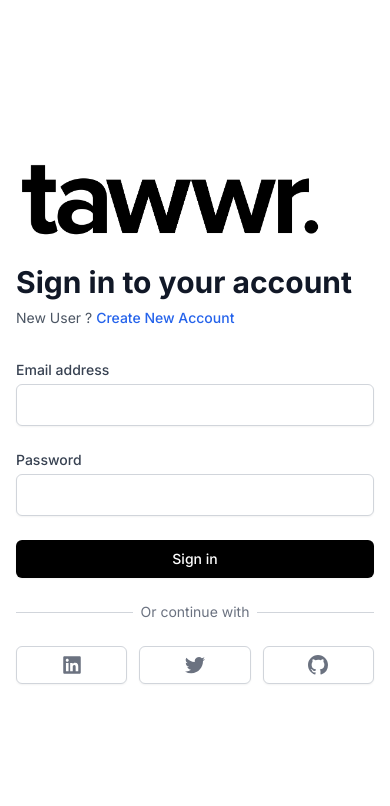
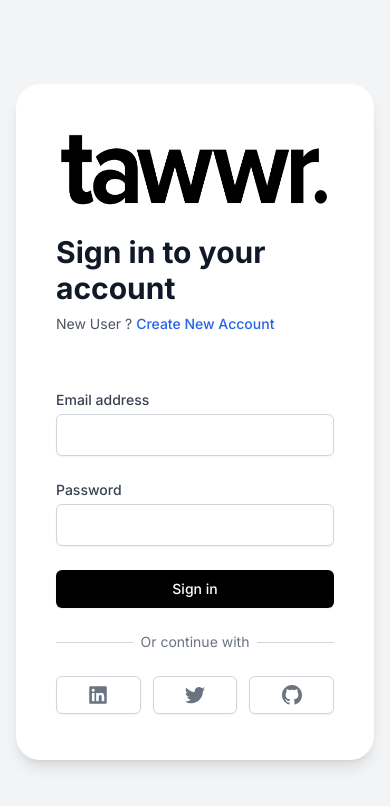
Before and after one commit to Tawwr/portal, a Next.js app: page /signin in a window 390 px wide. Shown: the top 806 px of the page. Built offline with nearby package versions, Linux system fonts and the light colour scheme.

Commit message:
Edit the Signin Form

```diff
--- a/pages/signin.tsx
+++ b/pages/signin.tsx
@@ -4,10 +4,10 @@
 export default function SignIn() {
   return (
     <>
-      <div className="h-screen	 bg-white">
-        <div className="flex min-h-full">
-          <div className="flex flex-1 flex-col justify-center py-12 px-4 sm:px-6 lg:flex-none lg:px-20 xl:px-24">
-            <div className="mx-auto w-full max-w-sm lg:w-96">
+      <div className="h-screen	 bg-gray-100">
+        <div className="flex min-h-full items-center justify-center">
+          <div className="w-[750px] flex flex-1 flex-col justify-center py-12 px-4 sm:px-6 lg:flex-none lg:px-20 xl:px-24">
+            <div className="flex flex-col w-full lg:w-[100%] p-10 rounded-3xl shadow-lg bg-white h-[80vh] justify-center">
               <div>
                 <img className="h-20 w-auto" src="/logo.png" alt="Workflow" />
                 <h2 className="mt-6 text-3xl font-extrabold text-gray-900">
@@ -138,13 +138,7 @@
               </div>
             </div>
           </div>
-          <div className="relative hidden w-0 flex-1 lg:block">
-            <img
-              className="absolute inset-0 h-full w-full object-cover"
-              src="https://images.unsplash.com/photo-1483721310020-03333e577078?crop=entropy&cs=tinysrgb&fm=jpg&ixlib=rb-1.2.1&q=60&raw_url=true&ixid=MnwxMjA3fDB8MHxzZWFyY2h8MzN8fHdvcmtvdXR8ZW58MHx8MHx8"
-              alt=""
-            />
-          </div>
+
         </div>
       </div>
     </>
```
